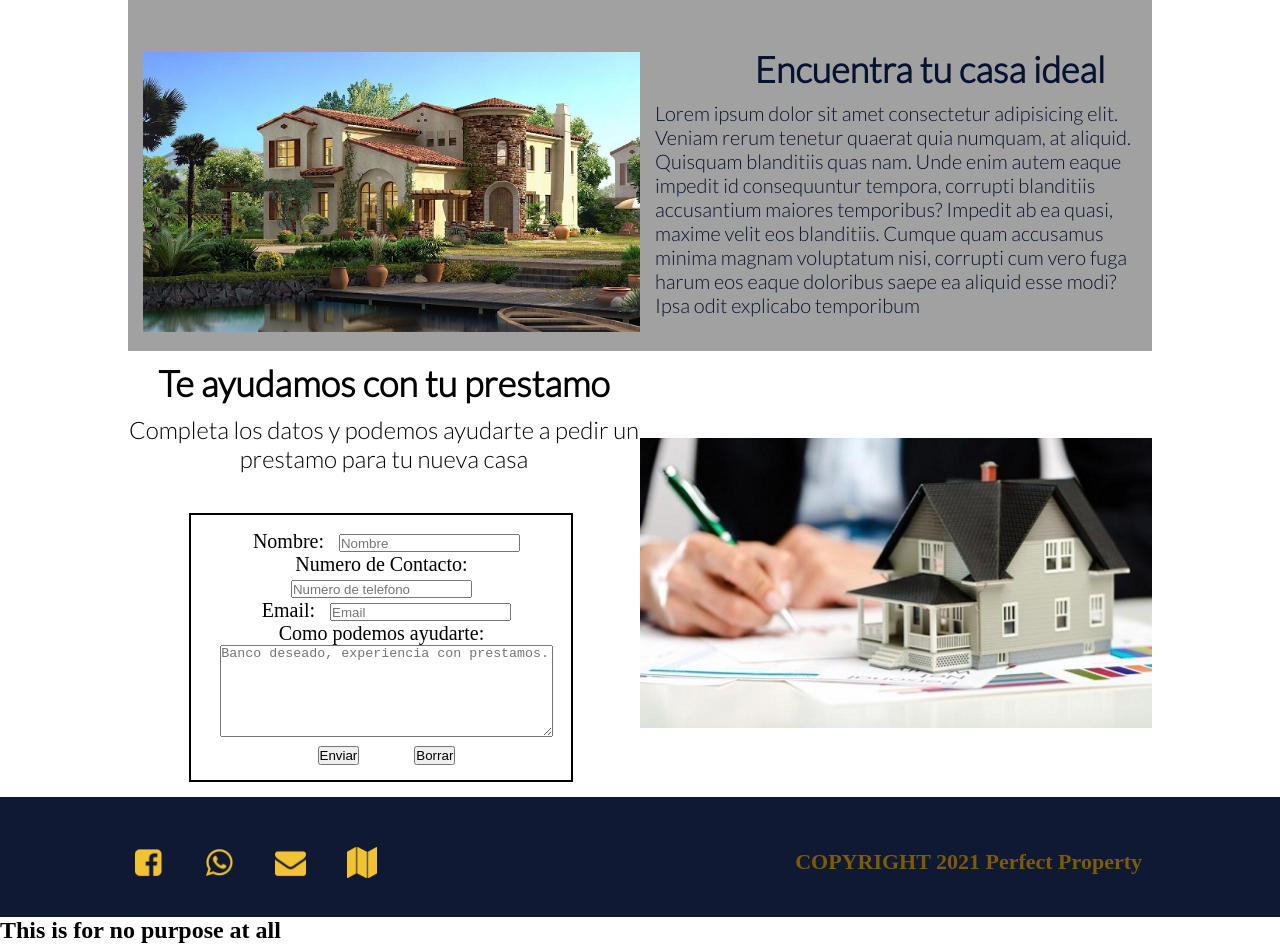
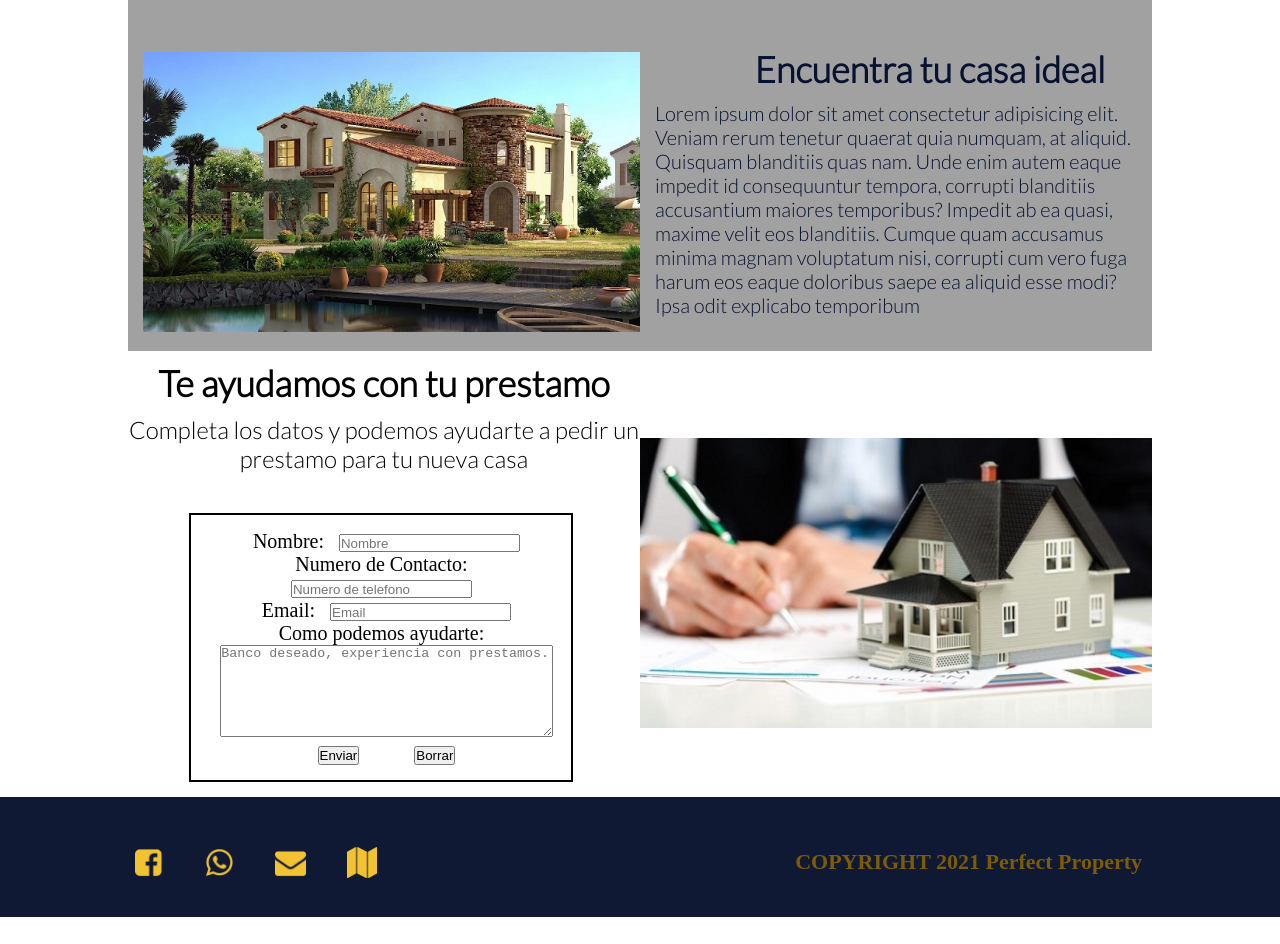
Before and after one commit to Kryosen/Idea-Uriarte, a plain HTML site: page index.html in a window 1280 px wide. Shown: the part 813-1757 px from the top of the page. After the commit the page ends 1730 px from the top, so only its background shows below. Drawn offline with Linux system fonts and the light colour scheme.

Commit message:
borre cosas del index

```diff
--- a/index.html
+++ b/index.html
@@ -167,6 +167,5 @@
 
         </footer>
     </div>
-    <h2>This is for no purpose at all</h2>
 </body>
 </html>
```
